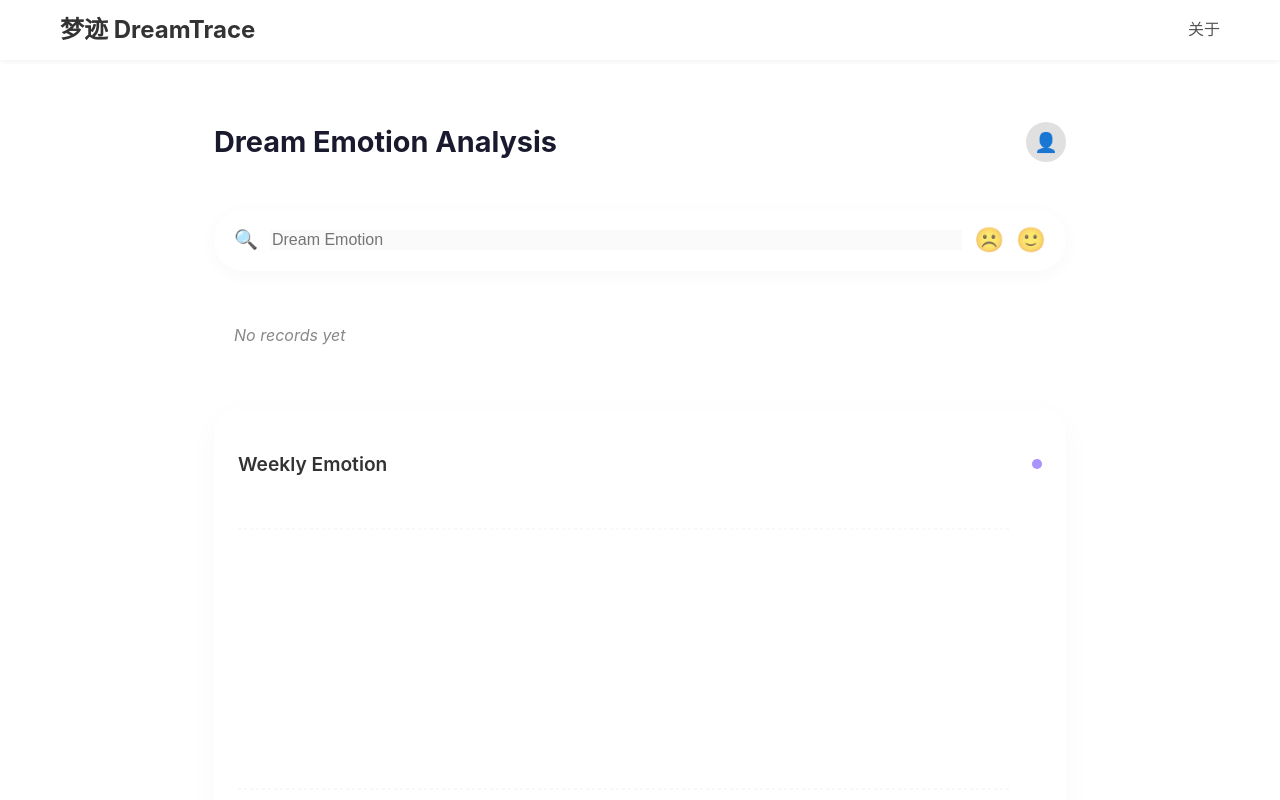
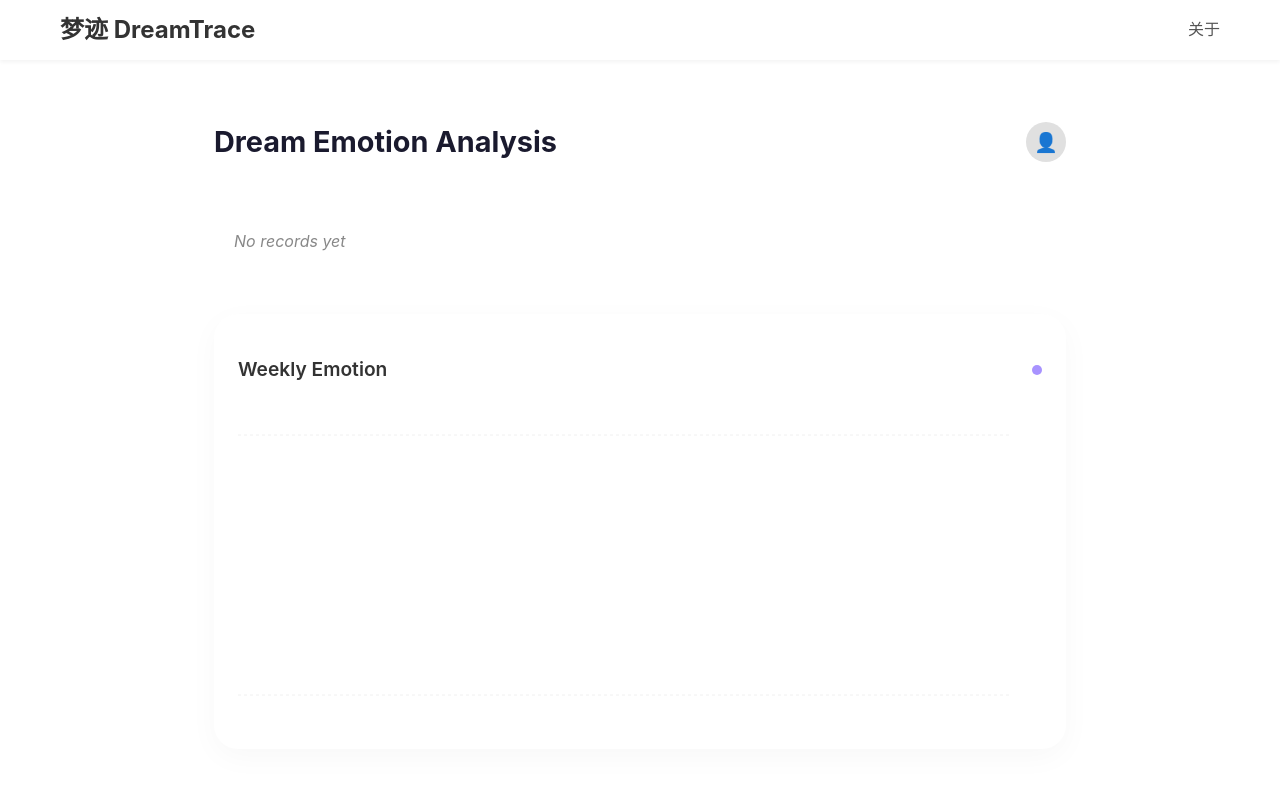
Before and after one commit to lur9605-droid/DreamTrace, a Next.js app: page /stats in a window 1280 px wide. Shown: the top 800 px of the page. Built offline with nearby package versions, Linux system fonts and the light colour scheme.

Commit message:
refactor(stats): 移除未使用的搜索栏组件

```diff
--- a/app/stats/page.tsx
+++ b/app/stats/page.tsx
@@ -71,13 +71,6 @@ export default function StatsPage() {
         </div>
       </header>
 
-      <div className={styles.searchBar}>
-        <span className={styles.searchIcon}>🔍</span>
-        <input type="text" placeholder="Dream Emotion" className={styles.searchInput} disabled />
-        <span className={styles.filterIcon}>☹️</span>
-        <span className={styles.filterIcon}>🙂</span>
-      </div>
-
       <div className={styles.cardsScroll}>
         {recentRecords.map((r) => {
           const mainEmotion = r.extracted?.emotions?.[0];
```
